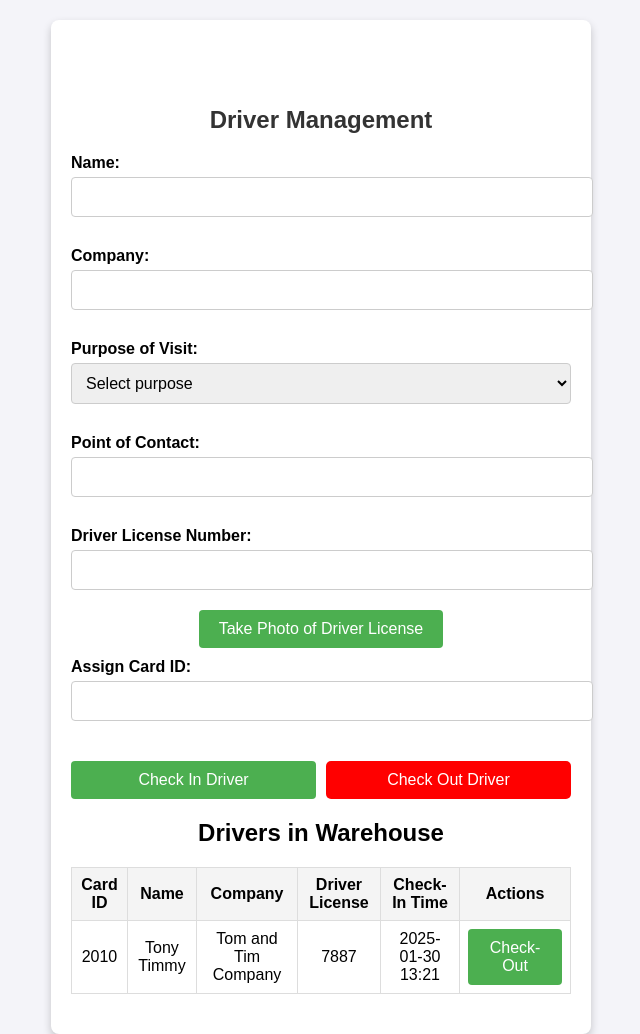
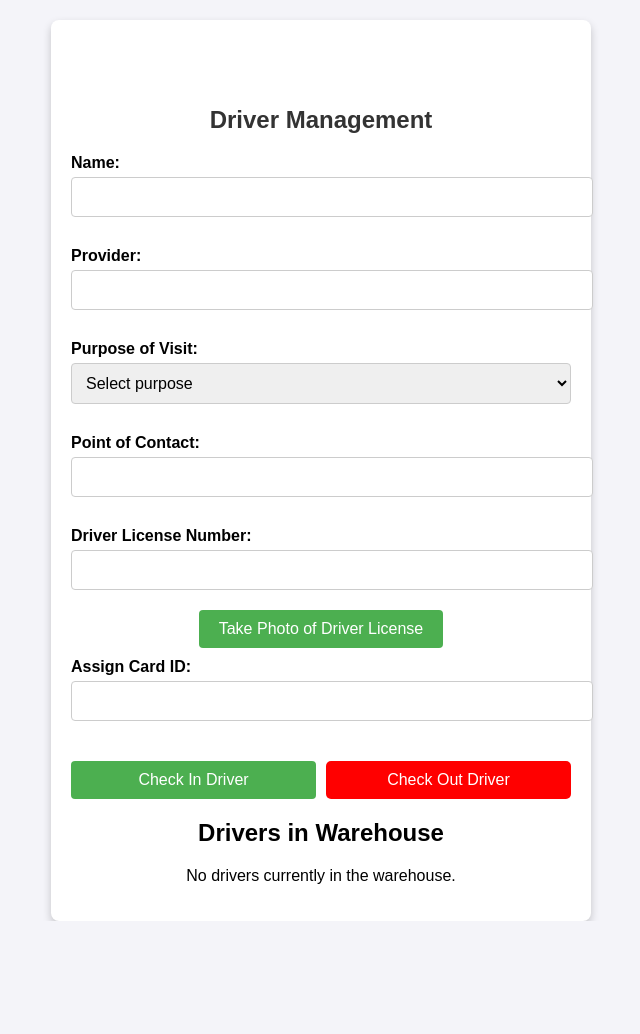
Before and after one commit to revigor/visitor-alert, a Flask app: template templates/drivers.html in a window 1280 px wide. Shown: the whole page, without its empty margins (319-959 px from the left). After the commit the page ends 921 px from the top, so only its background shows below. Run offline with Flask 3, Linux system fonts and the light colour scheme; the template is opened without the code that fills it: values that come from a table or form of the project are taken from there, others are empty; data comes from the database, SQL or seed files in the repository.

Commit message:
Changed Company to Provider

```diff
--- a/app.py
+++ b/app.py
@@ -44,7 +44,7 @@
 class Driver(db.Model):
     id = db.Column(db.Integer, primary_key=True)
     name = db.Column(db.String(100), nullable=False)
-    company_name = db.Column(db.String(100), nullable=False)
+    provider_name = db.Column(db.String(100), nullable=False)
     truck_license = db.Column(db.String(50), nullable=False)
     card_id = db.Column(db.String(50), unique=True, nullable=False)
     purpose_of_visit = db.Column(db.String(100), nullable=False)  # New column
@@ -87,7 +87,7 @@
         print(f"Error sending email: {e}")
         return False
 
-def send_driver_email(recipient_email, driver_name, company_name, purpose_of_visit, point_of_contact):
+def send_driver_email(recipient_email, driver_name, provider_name, purpose_of_visit, point_of_contact):
     try:
         # Prepare email data for driver notification
         email_data = {
@@ -97,13 +97,13 @@
             "subject": f"Driver Check-In Notification - {driver_name}",
             "text_body": (
                 f"Driver Name: {driver_name}\n"
-                f"Company Name: {company_name}\n"
+                f"Provider Name: {provider_name}\n"
                 f"Purpose of Visit: {purpose_of_visit}\n"
                 f"Point of Contact: {point_of_contact}\n"
             ),
             "html_body": (
                 f"<p><strong>Driver Name:</strong> {driver_name}</p>"
-                f"<p><strong>Company Name:</strong> {company_name}</p>"
+                f"<p><strong>Provider Name:</strong> {provider_name}</p>"
                 f"<p><strong>Purpose of Visit:</strong> {purpose_of_visit}</p>"
                 f"<p><strong>Point of Contact:</strong> {point_of_contact}</p>"
             ),
@@ -170,7 +170,7 @@
 def drivers():
     if request.method == "POST":
         driver_name = request.form.get("driver_name")
-        company_name = request.form.get("company_name")
+        provider_name = request.form.get("provider_name")
         truck_license = request.form.get("truck_license")
         card_id = request.form.get("card_id")
         purpose_of_visit = request.form.get("purpose_of_visit")  # Get purpose of visit
@@ -179,7 +179,7 @@
 
         print("Received Data:", {  # Debugging output
             "driver_name": driver_name,
-            "company_name": company_name,
+            "provider_name": provider_name,
             "truck_license": truck_license,
             "purpose_of_visit": purpose_of_visit,
             "point_of_contact": point_of_contact,
@@ -213,7 +213,7 @@
 
             # If the driver is checked out, reset check_out_time and update details
             existing_driver.name = driver_name
-            existing_driver.company_name = company_name
+            existing_driver.provider_name = provider_name
             existing_driver.truck_license = truck_license
             existing_driver.purpose_of_visit = purpose_of_visit
             existing_driver.point_of_contact = point_of_contact
@@ -225,7 +225,7 @@
             # If no existing driver with the same card_id, create a new record
             driver = Driver(
                 name=driver_name,
-                company_name=company_name,
+                provider_name=provider_name,
                 truck_license=truck_license,
                 purpose_of_visit=purpose_of_visit,
                 point_of_contact=point_of_contact,
@@ -242,7 +242,7 @@
             email_sent = send_driver_email(
                 recipient_email,
                 driver_name,
-                company_name,
+                provider_name,
                 purpose_of_visit,
                 point_of_contact,
             )
--- a/templates/drivers.html
+++ b/templates/drivers.html
@@ -30,8 +30,8 @@
     <label for="driver_name">Name:</label>
     <input type="text" id="driver_name" name="driver_name" required>
 
-    <label for="company_name">Company:</label>
-    <input type="text" id="company_name" name="company_name" required>
+    <label for="Provider">Provider:</label>
+    <input type="text" id="Provider" name="Provider" required>
 
     <label for="purpose_of_visit">Purpose of Visit:</label>
     <select id="purpose_of_visit" name="purpose_of_visit" required>
@@ -84,7 +84,7 @@
                     <tr>
                         <th>Card ID</th>
                         <th>Name</th>
-                        <th>Company</th>
+                        <th>Provider</th>
                         <th>Driver License</th>
                         <th>Check-In Time</th>
                         <th>Actions</th>
@@ -95,7 +95,7 @@
                         <tr>
                             <td>{{ driver.card_id }}</td>
                             <td>{{ driver.name }}</td>
-                            <td>{{ driver.company_name }}</td>
+                            <td>{{ driver.Provider }}</td>
                             <td>{{ driver.truck_license }}</td>
                             <td>{{ driver.check_in_time.strftime('%Y-%m-%d %H:%M') }}</td>
                             <td>
@@ -135,7 +135,7 @@
 
                 // Include other form fields if needed
                 const driverName = document.getElementById("driver_name").value;
-                const companyName = document.getElementById("company_name").value;
+                const providerName = document.getElementById("Provider").value;
                 const truckLicense = document.getElementById("truck_license").value;
                 const purposeOfVisit = document.getElementById("purpose_of_visit").value || ""; // Ensure it's not null
                 const pointOfContact = document.getElementById("point_of_contact").value || ""; // Ensure it's not null
@@ -143,7 +143,7 @@
 
                 console.log("Sending Data:", {
     driver_name: driverName,
-    company_name: companyName,
+    Provider: providerName,
     truck_license: truckLicense,
     purpose_of_visit: purposeOfVisit,
     point_of_contact: pointOfContact,
@@ -151,7 +151,7 @@
 });
 
                 formData.append("driver_name", driverName);
-                formData.append("company_name", companyName);
+                formData.append("Provider", providerName);
                 formData.append("truck_license", truckLicense);
                 formData.append("purpose_of_visit", purposeOfVisit);
                 formData.append("point_of_contact", pointOfContact);
```
Also changed, not shown: instance/warehouse.db.
